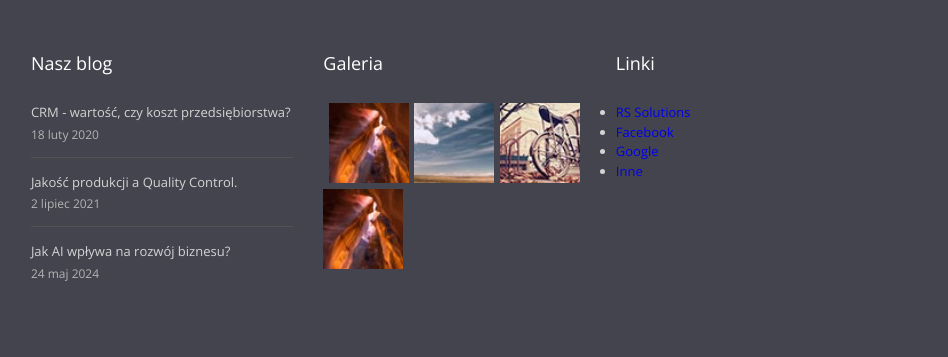
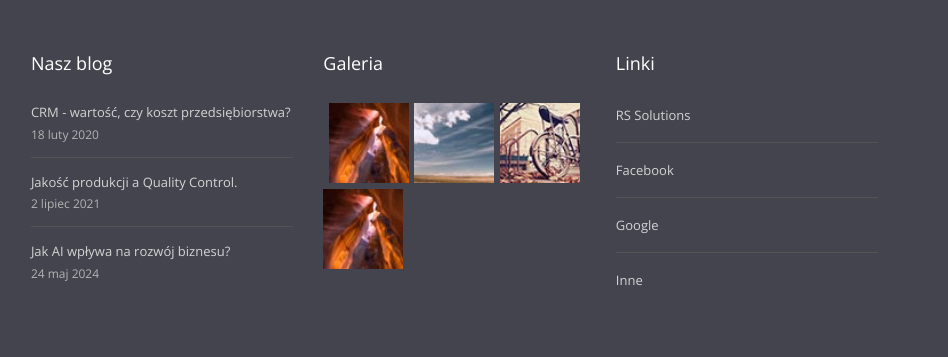
Before and after one commit to RobertSajdak/rs-solutions-layout, a plain HTML site: page index.html in a window 1280 px wide. Shown: the part 4424-4781 px from the top of the page, 332-1280 px from the left. Drawn offline with nearby package versions, Linux system fonts and the light colour scheme.

Commit message:
Added styles for the 'Linki' column in the footer section.

```diff
--- a/style/styles.less
+++ b/style/styles.less
@@ -596,6 +596,9 @@ header {
 footer {
   background-color: @footer-bg-color;
   color: @bright-text-color;
+  ul {
+    .list-style-none;
+  }
 }
 .footer-main {
   padding: 84px 0 65px;
@@ -612,7 +615,6 @@ footer {
 }
 // Stopka - kolumna o nas
 .footer-social {
-  .list-style-none;
   li {
     .inline-block;
     margin-right: 9px;
@@ -639,7 +641,6 @@ footer {
 // Stopka - kolumna nasz blog
 .our-blog {
   ul {
-    .list-style-none;
     li {
       border-top: 1px solid @footer-social-borders-color;
       padding-top: 15px;
@@ -652,9 +653,9 @@ footer {
       font-size: 13px;
       margin: 0;
       a {
-        .basic-transition;
         color: @bright-text-color;
         font-weight: 400;
+        .basic-transition;
         &:hover {
           text-decoration: underline;
         }
@@ -673,7 +674,6 @@ footer {
 // Stopka - kolumna galeria
 .footer-gallery {
   ul {
-    .list-style-none;
     li {
       .inline-block;
       margin-right: 2px;
@@ -690,3 +690,24 @@ footer {
     }
   }
 }
+
+// Stopka - linki
+.more-links {
+  li {
+    .block;
+    padding-bottom: 15px;
+    margin-bottom: 15px;
+    border-bottom: 1px solid @footer-social-borders-color;
+    &:last-child {
+      border-bottom: none;
+    }
+  }
+  a {
+    color: @bright-text-color;
+    line-height: @basic-line-height;
+    .basic-transition;
+    &:hover {
+      text-decoration: underline;
+    }
+  }
+}
```
